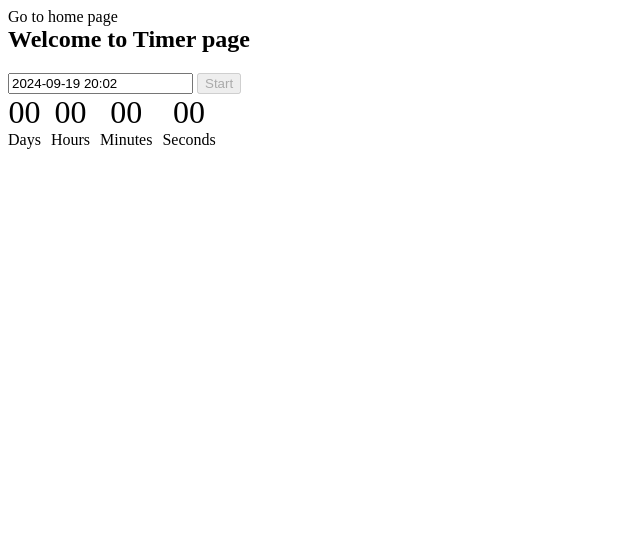
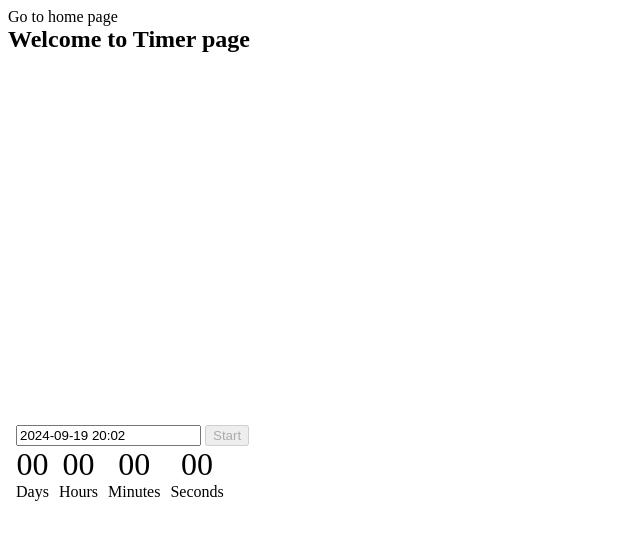
Before and after one commit to 1Fedor7/goit-js-hw-10, a website built with Vite: page src/1-timer.html in a window 1280 px wide. Shown: the whole page, without its empty margins (0-640 px from the left). Built offline with nearby package versions, Linux system fonts and the light colour scheme; a script that the page names is missing.

Commit message:
changed code in first task

```diff
--- a/src/1-timer.html
+++ b/src/1-timer.html
@@ -15,6 +15,7 @@
       <h1>Welcome to Timer page</h1>
     </section>
     <section>
+      <div class="timer-group">
         <input type="text" id="datetime-picker" />
         <button type="button" data-start disabled>Start</button>
         <div class="timer">
@@ -35,6 +36,7 @@
             <span class="label">Seconds</span>
           </div>
         </div>
+      </div>
     </section>
     <script src="https://cdnjs.cloudflare.com/ajax/libs/flatpickr/4.6.9/flatpickr.min.js"></script>
     <script src="https://cdnjs.cloudflare.com/ajax/libs/izitoast/1.4.0/js/iziToast.min.js"></script>
--- a/src/css/1-timer.css
+++ b/src/css/1-timer.css
@@ -1,3 +1,9 @@
+.timer-group {
+  position: relative;
+  top: 50vh;
+  left: 50vw;
+  transform: translate(-50%, -50%);
+}
 .timer {
   display: flex;
   gap: 10px;
```
Lines whose indentation alone changed are shown as unchanged.
